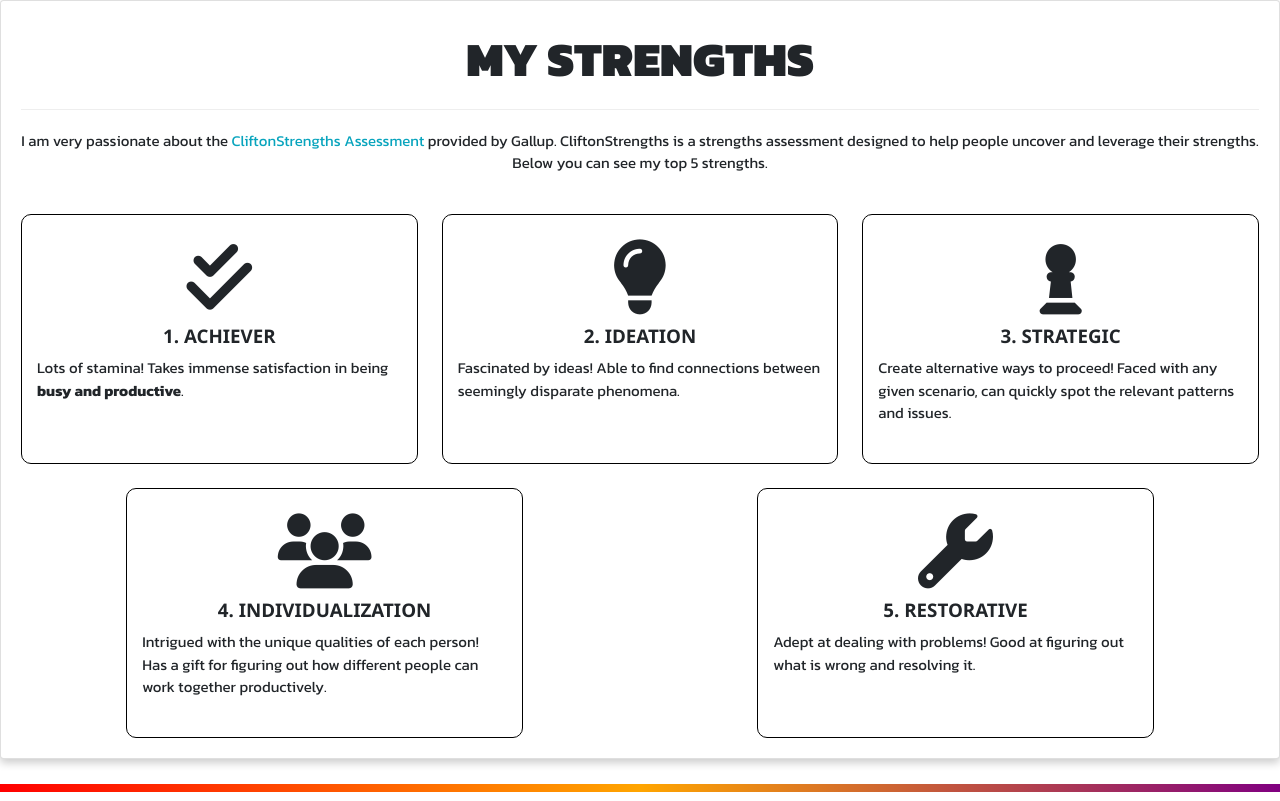
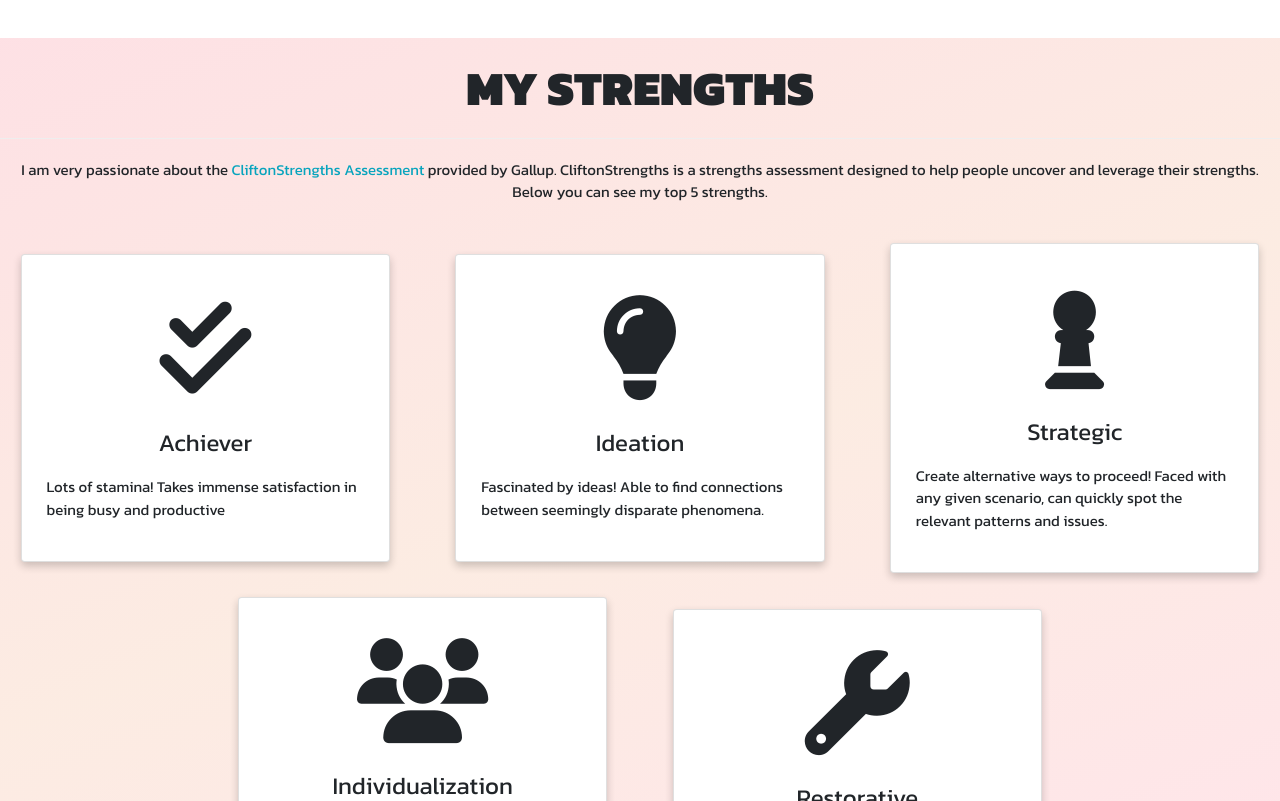
Before and after one commit to jacksolaro/react-portfolio, a React (Create React App) app: page / in a window 1280 px wide. Shown: the part 1559-2360 px from the top of the page. Built offline with nearby package versions, Linux system fonts and the light colour scheme.

Commit message:
redid the strength cards

```diff
--- a/src/components/AboutMeCard/AboutMeCard.css
+++ b/src/components/AboutMeCard/AboutMeCard.css
@@ -1,5 +1,6 @@
 .bio__container {
   padding: 30px 50px;
+  margin-bottom: 50px;
 }
 
 .bio__details {
--- /dev/null
+++ b/src/components/StrengthCard/StrengthCard.css
@@ -0,0 +1,28 @@
+.card {
+  width: 90%;
+  max-width: 500px;
+  padding: 40px 25px;
+}
+
+.strength__number__div {
+  border-radius: 50%;
+  width: 36px;
+  height: 36px;
+  padding: 8px;
+
+  background: #aaa;
+  border: 2px solid #666;
+  color: #666;
+  text-align: center;
+
+  font-size: 32px Arial;
+}
+
+.strength__name {
+  font-size: 24px;
+  padding-top: 25px;
+}
+
+.strength__description {
+  text-align: left;
+}
--- /dev/null
+++ b/src/components/StrengthCard/StrengthCard.js
@@ -0,0 +1,19 @@
+import React from "react";
+import "./StrengthCard.css";
+
+function StrengthCard(props) {
+  return (
+    <div className="card">
+      {/* <div className="strength__number__div">1</div> */}
+      <div className="strength__icon">
+        <i className={`fas fa-${props.icon} fa-7x`}></i>
+      </div>
+      <div className="strength__name">
+        <p>{props.strengthName}</p>
+      </div>
+      <div className="strength__description">{props.description}</div>
+    </div>
+  );
+}
+
+export default StrengthCard;
--- /dev/null
+++ b/src/components/StrengthSection/StrengthSection.css
@@ -0,0 +1,9 @@
+.strength__section {
+  background: rgb(255, 74, 118);
+  background: linear-gradient(
+    339deg,
+    rgba(255, 74, 118, 0.15) 0%,
+    rgba(235, 126, 62, 0.15) 50%,
+    rgba(245, 51, 78, 0.15) 100%
+  );
+}
--- /dev/null
+++ b/src/components/StrengthSection/StrengthSection.js
@@ -0,0 +1,86 @@
+import React from "react";
+import Grid from "@material-ui/core/Grid";
+import StrengthCard from "../StrengthCard/StrengthCard";
+import "./StrengthSection.css";
+
+function StrengthSection() {
+  return (
+    <div>
+      <div className="strength__section">
+        <Grid
+          container
+          direction="row"
+          justify="center"
+          alignItems="center"
+          spacing={3}
+        >
+          <Grid item xs={12} align="center">
+            <div>
+              <h2>
+                <strong>MY STRENGTHS</strong>
+              </h2>
+              <hr />
+              <p>
+                I am very passionate about the{" "}
+                <a href="https://www.gallup.com/cliftonstrengths/en/252137/home.aspx">
+                  CliftonStrengths Assessment
+                </a>{" "}
+                provided by Gallup. CliftonStrengths is a strengths assessment
+                designed to help people uncover and leverage their strengths.
+                Below you can see my top 5 strengths.
+              </p>
+            </div>
+          </Grid>
+
+          <Grid item xs={12} sm={6} md={4} align="center">
+            <StrengthCard
+              key={0}
+              strengthName="Achiever"
+              icon="check-double"
+              description="Lots of stamina! Takes immense satisfaction in being busy and productive"
+            ></StrengthCard>
+          </Grid>
+          <Grid item xs={12} sm={6} md={4} align="center">
+            <StrengthCard
+              key={0}
+              strengthName="Ideation"
+              icon="lightbulb"
+              description="Fascinated by ideas! Able to find connections between
+              seemingly disparate phenomena."
+            ></StrengthCard>
+          </Grid>
+          <Grid item xs={12} sm={6} md={4} align="center">
+            <StrengthCard
+              key={0}
+              strengthName="Strategic"
+              icon="chess-pawn"
+              description="Create alternative ways to proceed! Faced with any given
+              scenario, can quickly spot the relevant patterns and issues."
+            ></StrengthCard>
+          </Grid>
+          <Grid item xs={12} sm={6} md={4} align="center">
+            <StrengthCard
+              key={0}
+              strengthName="Individualization"
+              icon="users"
+              description="Intrigued with the unique qualities of each person! Has a gift
+              for figuring out how different people can work together
+              productively."
+            ></StrengthCard>
+          </Grid>
+          <Grid item xs={12} sm={6} md={4} align="center">
+            <StrengthCard
+              key={0}
+              strengthName="Restorative"
+              icon="wrench"
+              description="Adept at dealing with problems! Good at figuring out what is
+              wrong and resolving it."
+            ></StrengthCard>
+          </Grid>
+        </Grid>
+      </div>
+    </div>
+  );
+}
+
+export default StrengthSection;
--- a/src/pages/HomePage.js
+++ b/src/pages/HomePage.js
@@ -1,96 +1,15 @@
 import React from "react";
-import Grid from "@material-ui/core/Grid";
 import "../App.css";
 import AboutMeCard from "../components/AboutMeCard/AboutMeCard";
 import Jumbotron from "../components/Jumbotron/Jumbotron";
+import StrengthSection from "../components/StrengthSection/StrengthSection";
 
 function Home() {
   return (
     <div>
       <Jumbotron></Jumbotron>
-
-      <div className="">
-        <AboutMeCard></AboutMeCard>
-        <div className="card">
-          <Grid
-            container
-            direction="row"
-            justify="space-around"
-            alignItems="center"
-            spacing={3}
-          >
-            <Grid item xs={12} align="center">
-              <div>
-                <h2>
-                  <strong>MY STRENGTHS</strong>
-                </h2>
-                <hr />
-                <p>
-                  I am very passionate about the{" "}
-                  <a href="https://www.gallup.com/cliftonstrengths/en/252137/home.aspx">
-                    CliftonStrengths Assessment
-                  </a>{" "}
-                  provided by Gallup. CliftonStrengths is a strengths assessment
-                  designed to help people uncover and leverage their strengths.
-                  Below you can see my top 5 strengths.
-                </p>
-              </div>
-            </Grid>
-
-            <Grid item xs={12} sm={6} md={4} align="center">
-              <div className="strength-card">
-                <i className="fas fa-check-double fa-5x"></i>
-                <h5 className="strengthTitle">1. ACHIEVER</h5>
-                <p className="text-left">
-                  Lots of stamina! Takes immense satisfaction in being{" "}
-                  <strong>busy and productive</strong>.
-                </p>
-              </div>
-            </Grid>
-            <Grid item xs={12} sm={6} md={4} align="center">
-              <div className="strength-card">
-                <i className="fas fa-lightbulb fa-5x"></i>
-                <h5 className="strengthTitle">2. IDEATION</h5>
-                <p className="text-left">
-                  Fascinated by ideas! Able to find connections between
-                  seemingly disparate phenomena.
-                </p>
-              </div>
-            </Grid>
-            <Grid item xs={12} sm={6} md={4} align="center">
-              <div className="strength-card">
-                <i className="fas fa-chess-pawn fa-5x"></i>
-                <h5 className="strengthTitle">3. STRATEGIC</h5>
-                <p className="text-left">
-                  Create alternative ways to proceed! Faced with any given
-                  scenario, can quickly spot the relevant patterns and issues.
-                </p>
-              </div>
-            </Grid>
-            <Grid item xs={12} sm={6} md={4} align="center">
-              <div className="strength-card">
-                <i className="fas fa-users fa-5x"></i>
-                <h5 className="strengthTitle">4. INDIVIDUALIZATION</h5>
-                <p className="text-left">
-                  Intrigued with the unique qualities of each person! Has a gift
-                  for figuring out how different people can work together
-                  productively.
-                </p>
-              </div>
-            </Grid>
-            <Grid item xs={12} sm={6} md={4} align="center">
-              <div className="strength-card">
-                <i className="fas fa-wrench fa-5x"></i>
-                <h5 className="strengthTitle">5. RESTORATIVE</h5>
-                <p className="text-left">
-                  Adept at dealing with problems! Good at figuring out what is
-                  wrong and resolving it.
-                </p>
-              </div>
-            </Grid>
-          </Grid>
-        </div>
-      </div>
+      <AboutMeCard></AboutMeCard>
+      <StrengthSection></StrengthSection>
     </div>
   );
 }
```
